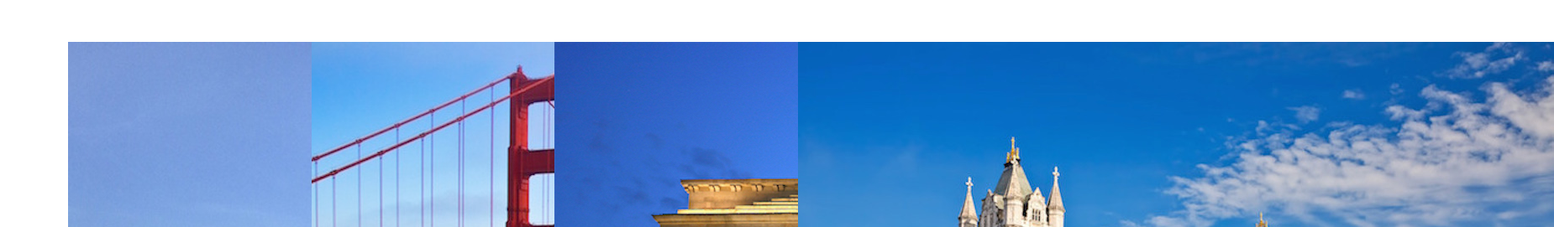
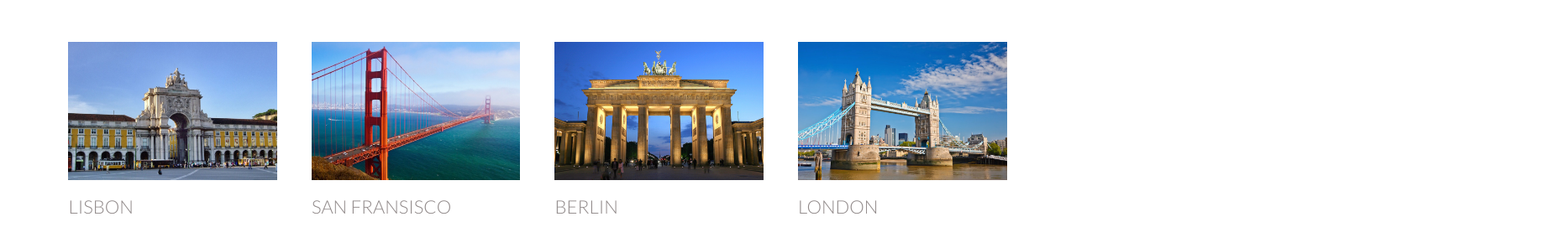
Before and after one commit to reganbogen/omnifood, a plain HTML site: page index.html in a window 1280 px wide. Shown: the part 2895-3166 px from the top of the page at 84% size, 1850 px wide, since content can reach past the window. Drawn offline with Linux system fonts and the light colour scheme; files whose address does not match are found by name.

Commit message:
adjusted width and height of city img, added bottom margin

```diff
--- a/resources/css/style.css
+++ b/resources/css/style.css
@@ -295,3 +295,13 @@ header {
   width: auto;
   margin-right: 10px;
 }
+
+/* ----------------------------------------- */
+/* CITIES */
+/* ----------------------------------------- */
+
+.box img {
+  width: 100%;
+  height: auto;
+  margin-bottom: 15px;
+}
```
